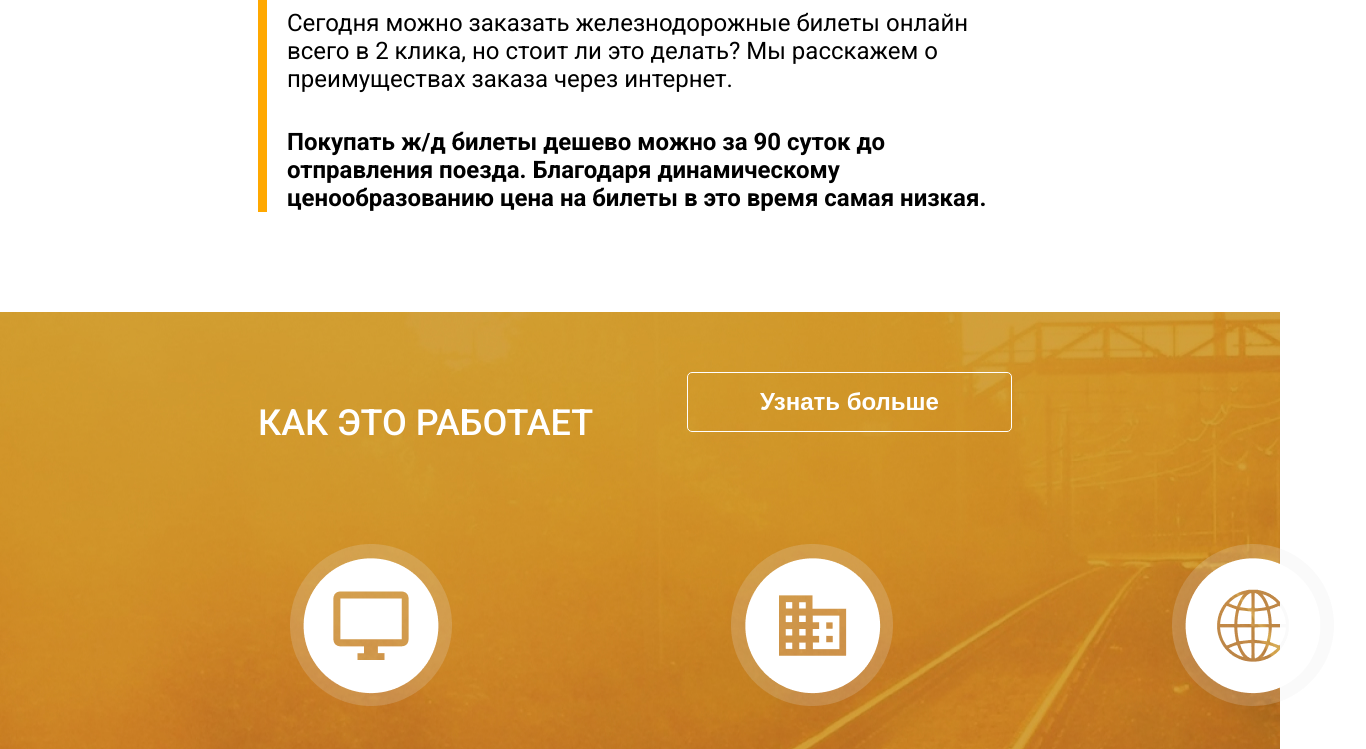
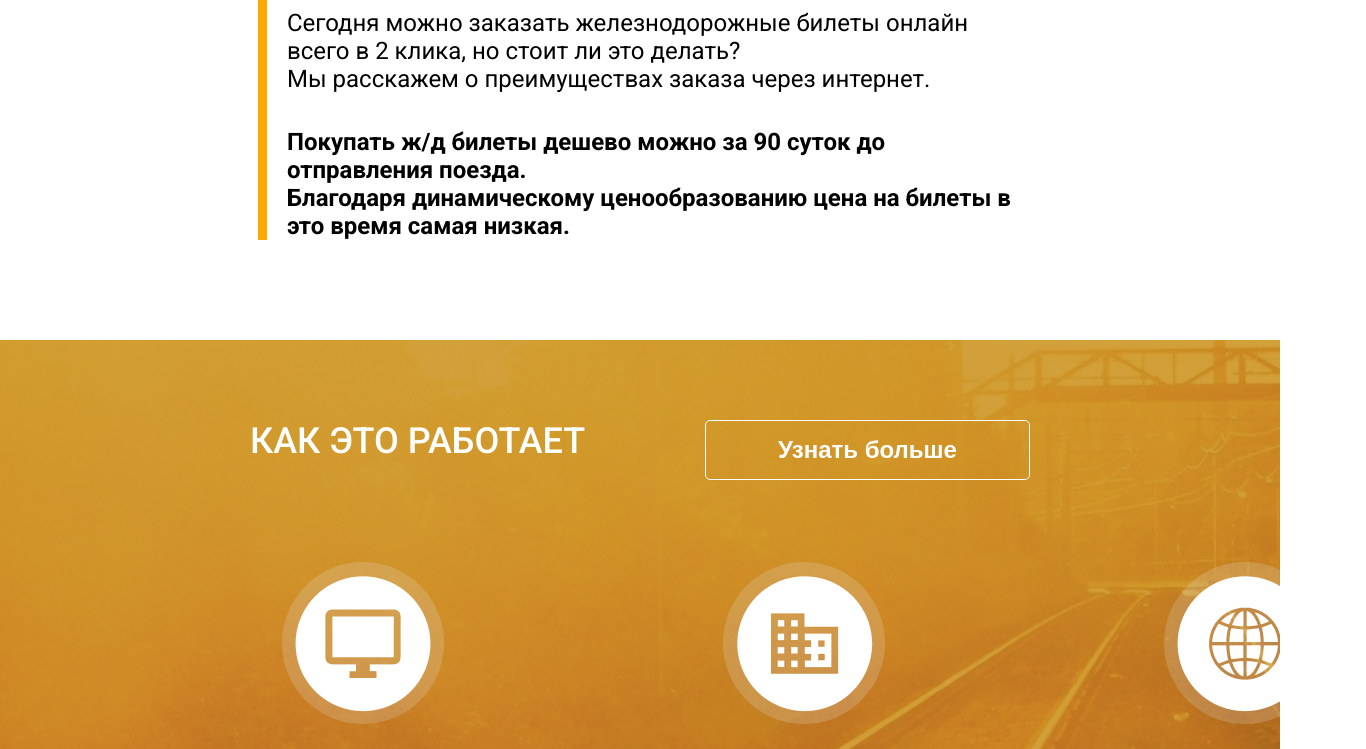
Before and after one commit to kmkiseleva/frontend-diploma, a React (Create React App) app: page / in a window 1280 px wide. Shown: the part 880-1629 px from the top of the page, 1366 px wide, since content can reach past the window. Built offline with nearby package versions, Linux system fonts and the light colour scheme.

Commit message:
common styles

```diff
--- a/src/components/About/About.js
+++ b/src/components/About/About.js
@@ -16,11 +16,11 @@ export default function About() {
               все больше людей заказывают жд билеты через интернет.
             </p>
             <p>
-              Сегодня можно заказать железнодорожные билеты онлайн всего в 2 клика, но стоит ли это делать?
+              Сегодня можно заказать железнодорожные билеты онлайн всего в 2 клика, но стоит ли это делать? {'\n'}
               Мы расскажем о преимуществах заказа через интернет.
             </p>
             <p>
-              Покупать ж/д билеты дешево можно за 90 суток до отправления поезда.
+              Покупать ж/д билеты дешево можно за 90 суток до отправления поезда. {'\n'}
               Благодаря динамическому ценообразованию цена на билеты в это время самая низкая.
             </p>
           </div>
--- a/src/components/About/about.css
+++ b/src/components/About/about.css
@@ -24,6 +24,7 @@
 .about__text {
   font-size: 24px;
   font-weight: 400;
+  white-space: pre-line;
 }
 
 p {
--- a/src/components/Information/Information.js
+++ b/src/components/Information/Information.js
@@ -1,13 +1,13 @@
-import React from 'react';
-import './information.css';
-import info1 from '../../img/info1.png';
-import info2 from '../../img/info2.png';
-import info3 from '../../img/info3.png';
+import React from "react";
+import "./information.css";
+import info1 from "../../img/info1.png";
+import info2 from "../../img/info2.png";
+import info3 from "../../img/info3.png";
 
 export default function Information() {
   return (
-    <section className="information" id="information">
-        <div className="container">
+    <section className="information" id={"information"}>
+      <div className="information__container">
         <div className="information__header">
           <h2 className="information__title">Как это работает</h2>
           <button className="information__button">Узнать больше</button>
@@ -26,8 +26,7 @@ export default function Information() {
             <div className="item__text">Огромный выбор направлений</div>
           </li>
         </ul>
-        </div>
-
+      </div>
     </section>
-  )
+  );
 }
--- a/src/components/Information/information.css
+++ b/src/components/Information/information.css
@@ -1,15 +1,33 @@
 .information {
   background-image: url("../../img/banner_second.jpg");
   background-repeat: no-repeat;
-  padding: 60px 0;
+  overflow: hidden;
   color: #fff;
-  margin-bottom: 152px;
-  padding-right: 268px;
+  margin: 0;
+  padding: 80px 250px;
+  box-sizing: border-box;
+  min-width: 100%;
+  min-height: 550px;
+}
+
+.information__container {
+  display: flex;
+  width: 100%;
+  height: 100%;
+  flex-direction: column;
 }
 
 .information__header {
   display: flex;
+  flex-direction: row;
   justify-content: space-between;
+}
+
+.information__list {
+  margin: 0 auto;
+  display: flex;
+  flex-direction: row;
+  justify-content: center;
 }
 
 .information__title {
@@ -17,6 +35,7 @@
   font-size: 36px;
   line-height: 42px;
   text-transform: uppercase;
+  margin-top: 0;
   margin-bottom: 100px;
 }
 
@@ -34,10 +53,6 @@
   cursor: pointer;
 }
 
-.information__list {
-  display: flex;
-}
-
 .information__item {
   margin-right: 215px;
   text-align: center;
@@ -51,4 +66,6 @@
   width: 226px;
   height: 72px;
   margin-top: 40px;
+  font-size: 24px;
+  line-height: 28px;
 }
--- a/src/index.css
+++ b/src/index.css
@@ -17,7 +17,6 @@ body {
 }
 
 a,
-a:hover,
 a:visited,
 a:active {
   text-decoration: none;
@@ -25,6 +24,7 @@ a:active {
 }
 
 a:hover {
+  color: #ffa800;
   cursor: pointer;
 }
 
@@ -38,6 +38,8 @@ li {
 button:hover {
   background-color: #ffca62;
   color: #2d2b2f;
+  outline: none;
+  border: none;
 }
 
 button:active {
```
